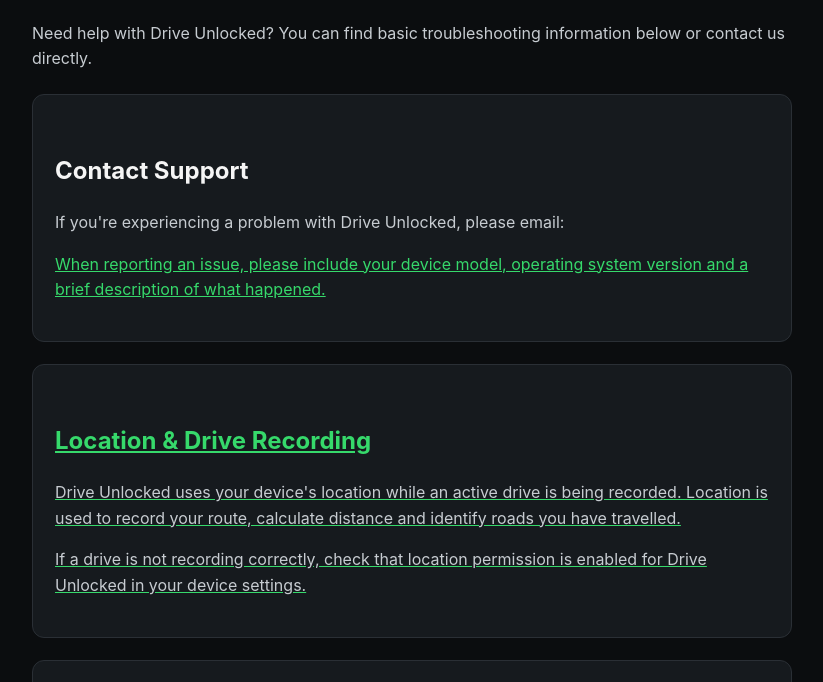
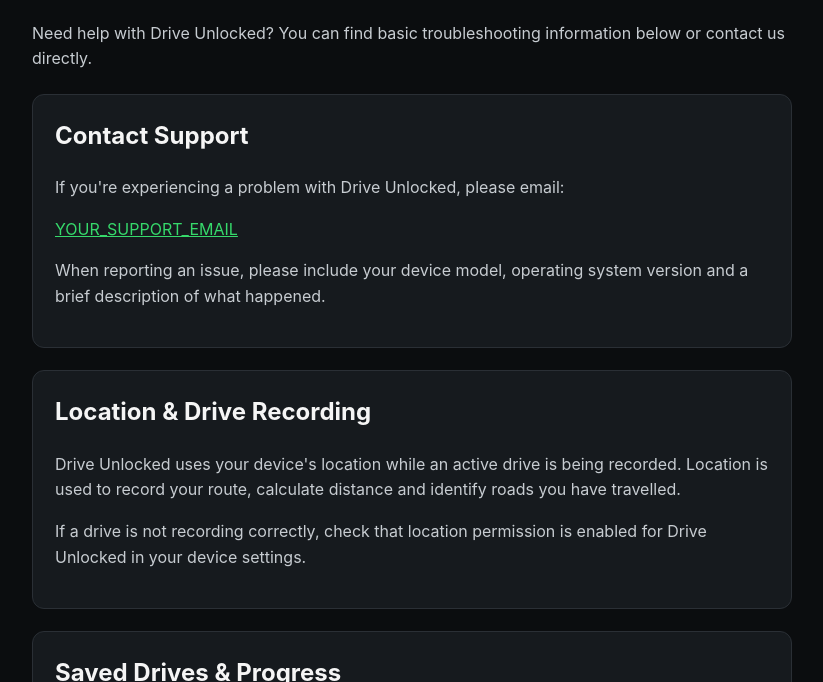
Before and after one commit to joekel17/drive-unlocked-privacy, a plain HTML site: page support.html in a window 1280 px wide. Shown: the part 118-800 px from the top of the page, without its empty margins (228-1051 px from the left). Drawn offline with Linux system fonts and the light colour scheme.

Commit message:
Update support.html

```diff
--- a/support.html
+++ b/support.html
@@ -26,7 +26,8 @@
         }
 
         h2 {
-            margin-top: 35px;
+            color: #F5F5F5;
+            margin-top: 0;
         }
 
         p {
@@ -72,7 +73,7 @@
         </p>
 
         <p>
-            <a href="mailto:Joesiff17@outlook.com>Joesiff17@outlook.com</a>
+            <a href="mailto:YOUR_SUPPORT_EMAIL">YOUR_SUPPORT_EMAIL</a>
         </p>
 
         <p>
@@ -82,7 +83,7 @@
     </div>
 
     <div class="card">
-        <h2>Location & Drive Recording</h2>
+        <h2>Location &amp; Drive Recording</h2>
 
         <p>
             Drive Unlocked uses your device's location while an active drive
@@ -97,7 +98,7 @@
     </div>
 
     <div class="card">
-        <h2>Saved Drives & Progress</h2>
+        <h2>Saved Drives &amp; Progress</h2>
 
         <p>
             Drive information and progress are currently stored locally on
```
